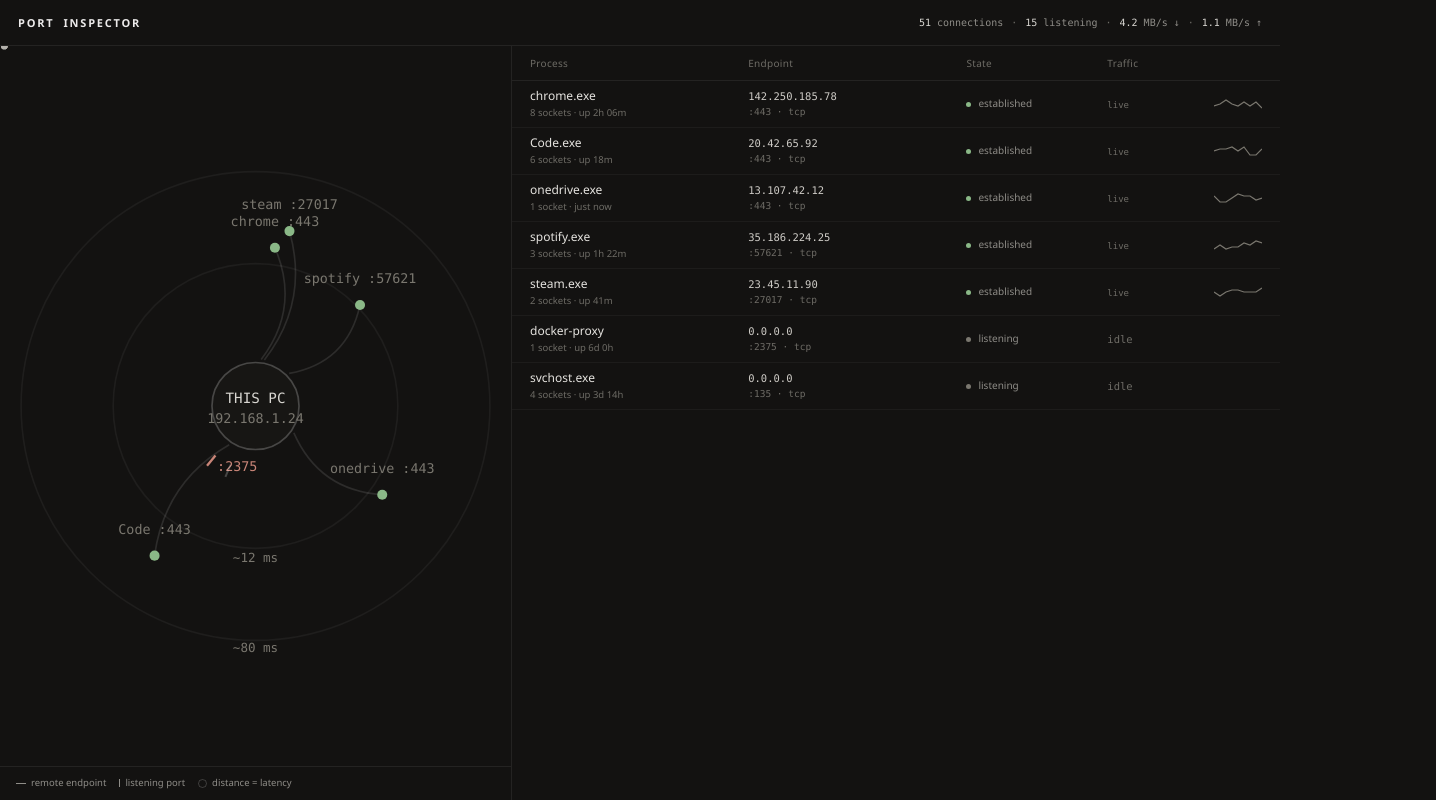
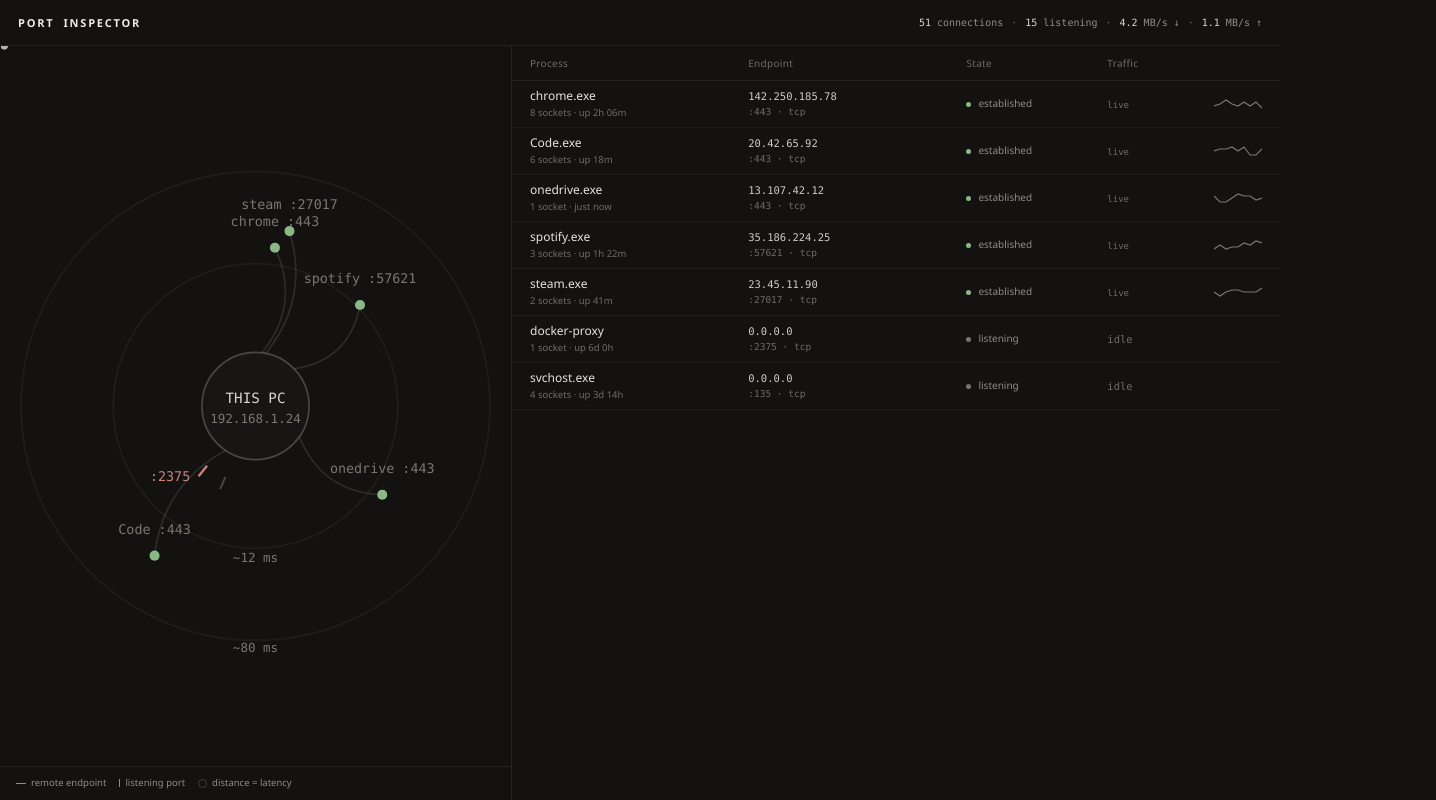
Before and after one commit to Pratham2994/Port-Inspector, a React (Vite) app: page / in a window 1280 px wide. Shown: the whole page, 1436 px wide, since content can reach past the window. Built offline with nearby package versions, Linux system fonts and the light colour scheme.

Commit message:
fix tooltip clipping and map layout

```diff
--- a/src/App.tsx
+++ b/src/App.tsx
@@ -6,6 +6,7 @@ import { hasBridge } from "./env";
 import TopBar from "./components/TopBar";
 import MapCanvas from "./components/MapCanvas";
 import ConnList from "./components/ConnList";
+import { TipProvider } from "./components/Tip";
 
 export default function App() {
   const [snap, setSnap] = useState<Snapshot>(() => mockSnapshot(Date.now()));
@@ -39,6 +40,7 @@ export default function App() {
   const groups = groupByEndpoint(conns);
 
   return (
+    <TipProvider>
       <div className="app">
         <TopBar totals={snap.totals} />
         <div className="main">
@@ -51,5 +53,6 @@ export default function App() {
           />
         </div>
       </div>
+    </TipProvider>
   );
 }
--- a/src/components/ConnList.tsx
+++ b/src/components/ConnList.tsx
@@ -1,6 +1,7 @@
 import type { ConnGroup } from "../data/types";
 import ConnRow from "./ConnRow";
 import Drawer from "./Drawer";
+import { useTip } from "./Tip";
 
 interface Props {
   groups: ConnGroup[];
@@ -10,12 +11,13 @@ interface Props {
 }
 
 export default function ConnList({ groups, selectedKey, now, onSelect }: Props) {
+  const tip = useTip();
   return (
     <div className="list">
       <div className="cols">
         <span className="col">Process</span>
-        <span className="col tip" data-tip="The other computer this one talks to, and which door number it uses.">Endpoint</span>
-        <span className="col tip" data-tip="Live means talking right now. Listening means waiting for a knock on the door.">State</span>
+        <span className="col" {...tip.for("The other computer this one talks to, and which door number it uses.")}>Endpoint</span>
+        <span className="col" {...tip.for("Live means talking right now. Listening means waiting for a knock on the door.")}>State</span>
         <span className="col">Traffic</span>
       </div>
       <div className="rows">
--- a/src/components/ConnRow.tsx
+++ b/src/components/ConnRow.tsx
@@ -1,6 +1,7 @@
 import type { ConnGroup } from "../data/types";
 import { fmtAge } from "../fmt";
 import Sparkline from "./Sparkline";
+import { useTip } from "./Tip";
 
 interface Props {
   group: ConnGroup;
@@ -26,25 +27,32 @@ const stateTip: Record<ConnGroup["state"], string> = {
 };
 
 export default function ConnRow({ group, selected, now, onSelect }: Props) {
+  const tip = useTip();
   const port = group.remotePort ?? group.listenPort;
   const host = group.remoteAddr ?? group.conns[0].localAddr;
   return (
     <div className={`row${selected ? " sel" : ""}`} onClick={() => onSelect(group.key)}>
       <div className="proc">
         {group.procName}
-        <span className="small tip" data-tip="Each socket is one open line between two programs. The second part says how long ago this connection started.">
+        <span
+          className="small"
+          {...tip.for("Each socket is one open line between two programs. The second part says how long ago this connection started.")}
+        >
           {group.conns.length} socket{group.conns.length > 1 ? "s" : ""} · {fmtAge(now - group.firstSeen)}
         </span>
       </div>
       <div className="ep mono">
         {host}
-        <span className="small tip" data-tip={`Port ${port} is a door number. Hover the row to open it and read what this port is for.`}>
+        <span
+          className="small"
+          {...tip.for(`Port ${port} is a door number. Click the row to open it and read what this port is for.`)}
+        >
           :{port} · {group.proto}
         </span>
       </div>
       <div className="statecell">
         <span className={`sdot ${stateDot[group.state]}`} />
-        <span className="stateword tip r" data-tip={stateTip[group.state]}>
+        <span className="stateword" {...tip.for(stateTip[group.state])}>
           {group.state}
         </span>
       </div>
--- a/src/components/MapCanvas.tsx
+++ b/src/components/MapCanvas.tsx
@@ -1,11 +1,12 @@
 import type { ConnGroup } from "../data/types";
+import { useTip } from "./Tip";
 
 interface Props {
   groups: ConnGroup[];
   selectedKey: string | null;
 }
 
-const CX = 150, CY = 215, R = 140, NODE = 28;
+const CX = 150, CY = 215, R = 140, NODE = 32, TICK_IN = 46, TICK_OUT = 54;
 const RADII = [85, 140];
 
 function hash(s: string): number {
@@ -31,6 +32,7 @@ function arcPath(angleDeg: number, frac: number): string {
 const short = (p: string) => p.replace(/\.exe$/i, "");
 
 export default function MapCanvas({ groups, selectedKey }: Props) {
+  const tip = useTip();
   const remotes = groups.filter((g) => g.remoteAddr != null && g.state === "established");
   const listeners = groups.filter((g) => g.listenPort != null);
 
@@ -44,7 +46,7 @@ export default function MapCanvas({ groups, selectedKey }: Props) {
           <text x={CX} y={308} textAnchor="middle" className="map-label" style={{ fontSize: 7.5 }}>~12 ms</text>
           <text x={CX} y={362} textAnchor="middle" className="map-label" style={{ fontSize: 7.5 }}>~80 ms</text>
 
-          {remotes.map((g, i) => {
+          {remotes.map((g) => {
             const h = hash(g.remoteAddr!);
             const angle = (h % 320) + 20;
             const frac = 0.55 + ((h >>> 8) % 40) / 100;
@@ -53,10 +55,15 @@ export default function MapCanvas({ groups, selectedKey }: Props) {
             const end = polar(angle, R * frac);
             const packets = Math.min(g.conns.length, sel ? 3 : 1);
             return (
-              <g key={g.key}>
+              <g
+                key={g.key}
+                {...tip.for(
+                  `${g.procName} talking to ${g.remoteAddr} on port ${g.remotePort}. Dots travelling the line are your data moving.`,
+                )}
+              >
                 <path id={id} className={`arc${sel ? " sel" : ""}`} pathLength={1} d={arcPath(angle, frac)} fill="none" />
                 {Array.from({ length: packets }, (_, p) => (
-                  <circle key={p} r={sel ? 2.2 : 2} fill={sel ? "#eceaea" : "#b5b2ad"} opacity={sel ? 1 : 0.6}>
+                  <circle key={p} r={sel ? 2.2 : 2} fill={sel ? "#ececea" : "#b5b2ad"} opacity={sel ? 1 : 0.6}>
                     <animateMotion dur={`${1.8 + p * 0.5}s`} begin={`${0.2 + p * 0.45}s`} repeatCount="indefinite">
                       <mpath xlinkHref={`#${id}`} href={`#${id}`} />
                     </animateMotion>
@@ -74,14 +81,17 @@ export default function MapCanvas({ groups, selectedKey }: Props) {
             const h = hash(String(g.listenPort));
             const angle = (h % 340) + 10;
             const a = (angle * Math.PI) / 180;
-            const x1 = CX + 38 * Math.cos(a), y1 = CY + 38 * Math.sin(a);
-            const x2 = CX + 46 * Math.cos(a), y2 = CY + 46 * Math.sin(a);
+            const x1 = CX + TICK_IN * Math.cos(a), y1 = CY + TICK_IN * Math.sin(a);
+            const x2 = CX + TICK_OUT * Math.cos(a), y2 = CY + TICK_OUT * Math.sin(a);
             const warn = g.listenPort === 2375;
+            const text = warn
+              ? `Docker's control door on this PC, open with no password. Anyone nearby could take over Docker through it. That is why this tick is red.`
+              : `A door held open by ${g.procName}, waiting for someone to connect. Pointing outward from your PC.`;
             return (
-              <g key={g.key}>
+              <g key={g.key} {...tip.for(text)}>
                 <line x1={x1} y1={y1} x2={x2} y2={y2} stroke={warn ? "var(--warn)" : "rgba(255,255,255,0.22)"} strokeWidth={warn ? 1.4 : 1.2} />
                 {warn && (
-                  <text x={x2 + 6} y={y2 + 3} className="map-label" style={{ fill: "var(--warn)" }}>
+                  <text x={x2 + (x2 > CX ? 5 : -5)} y={y2 + 3} textAnchor={x2 > CX ? "start" : "end"} className="map-label" style={{ fill: "var(--warn)" }}>
                     :{g.listenPort}
                   </text>
                 )}
@@ -89,15 +99,17 @@ export default function MapCanvas({ groups, selectedKey }: Props) {
             );
           })}
 
-          <circle cx={CX} cy={CY} r="26" fill="var(--panel)" stroke="rgba(255,255,255,0.22)" strokeWidth="1" />
-          <text x={CX} y={CY - 2} textAnchor="middle" className="map-label w" style={{ fontSize: 8.5 }}>THIS PC</text>
-          <text x={CX} y={CY + 10} textAnchor="middle" className="map-label">192.168.1.24</text>
+          <g {...tip.for("Your PC. Every line on this map starts at this machine.")}>
+            <circle cx={CX} cy={CY} r={NODE} fill="var(--panel)" stroke="rgba(255,255,255,0.22)" strokeWidth="1" />
+            <text x={CX} y={CY - 2} textAnchor="middle" className="map-label w" style={{ fontSize: 8.5 }}>THIS PC</text>
+            <text x={CX} y={CY + 10} textAnchor="middle" className="map-label" style={{ fontSize: 7.5 }}>192.168.1.24</text>
+          </g>
         </svg>
       </div>
       <div className="legend">
-        <span className="tip" data-tip="Each arc is one place this PC is talking to right now. Dots travelling along it are your data moving."><i />remote endpoint</span>
-        <span className="tip" data-tip="Short ticks close to the middle are doors on this PC that stay open, waiting for someone to connect."><i className="tick" />listening port</span>
-        <span className="tip" data-tip="How fast the other computer answers. Closer to the middle means a faster reply."><i className="ring" />distance = latency</span>
+        <span {...tip.for("Each arc is one place this PC is talking to right now. Dots travelling along it are your data moving.")}><i />remote endpoint</span>
+        <span {...tip.for("Short ticks close to the middle are doors on this PC that stay open, waiting for someone to connect.")}><i className="tick" />listening port</span>
+        <span {...tip.for("How fast the other computer answers. Closer to the middle means a faster reply.")}><i className="ring" />distance = latency</span>
       </div>
     </div>
   );
--- a/src/components/Sparkline.tsx
+++ b/src/components/Sparkline.tsx
@@ -1,3 +1,5 @@
+import { useTip } from "./Tip";
+
 interface Props {
   seed: string;
   hot?: boolean;
@@ -17,8 +19,14 @@ function pointsFor(seed: string): string {
 }
 
 export default function Sparkline({ seed, hot }: Props) {
+  const tip = useTip();
   return (
-    <svg className={`spark${hot ? " hot" : ""} tip r`} data-tip="Traffic in the last minute. A higher line means more data moving." viewBox="0 0 48 17" preserveAspectRatio="none">
+    <svg
+      className={`spark${hot ? " hot" : ""}`}
+      viewBox="0 0 48 17"
+      preserveAspectRatio="none"
+      {...tip.for("Traffic in the last minute. A higher line means more data moving.")}
+    >
       <polyline points={pointsFor(seed)} />
     </svg>
   );
--- /dev/null
+++ b/src/components/Tip.tsx
@@ -0,0 +1,97 @@
+import { createContext, useCallback, useContext, useLayoutEffect, useMemo, useRef, useState, type ReactNode } from "react";
+
+interface TipRequest {
+  text: string;
+  el: HTMLElement | SVGElement;
+}
+
+interface Coords {
+  x: number;
+  y: number;
+  below: boolean;
+}
+
+const Ctx = createContext<{ show: (r: TipRequest) => void; hide: () => void }>({
+  show: () => {},
+  hide: () => {},
+});
+
+type TipHandlers = {
+  onMouseEnter: (e: React.MouseEvent<HTMLElement | SVGElement>) => void;
+  onMouseLeave: () => void;
+  onFocus: (e: React.FocusEvent<HTMLElement | SVGElement>) => void;
+  onBlur: () => void;
+};
+
+/** Hover and focus tooltip props for any element, HTML or SVG. */
+export function useTip() {
+  const api = useContext(Ctx);
+  return useMemo(() => {
+    const forText = (text: string): TipHandlers => ({
+      onMouseEnter: (e) => api.show({ text, el: e.currentTarget }),
+      onMouseLeave: api.hide,
+      onFocus: (e) => api.show({ text, el: e.currentTarget }),
+      onBlur: api.hide,
+    });
+    return { for: forText, show: api.show, hide: api.hide };
+  }, [api]);
+}
+
+/**
+ * Renders every tooltip in one fixed-position layer at the app root, so no
+ * scroll container can clip it and no window edge can cut it. Flips below
+ * the target when there is no room above.
+ */
+export function TipProvider({ children }: { children: ReactNode }) {
+  const [req, setReq] = useState<TipRequest | null>(null);
+  const [pos, setPos] = useState<Coords | null>(null);
+  const boxRef = useRef<HTMLDivElement>(null);
+
+  const show = useCallback((r: TipRequest) => {
+    setPos(null);
+    setReq(r);
+  }, []);
+  const hide = useCallback(() => {
+    setReq(null);
+    setPos(null);
+  }, []);
+
+  useLayoutEffect(() => {
+    if (!req || pos || !boxRef.current) return;
+    const t = req.el.getBoundingClientRect();
+    const b = boxRef.current.getBoundingClientRect();
+    const below = t.top < b.height + 86;
+    const x = Math.min(Math.max(8, t.left), window.innerWidth - b.width - 8);
+    let y = below ? t.bottom + 9 : t.top - b.height - 9;
+    let flipped = below;
+    if (y < 8) {
+      y = t.bottom + 9;
+      flipped = true;
+    }
+    setPos({ x, y, below: flipped });
+  });
+
+  useLayoutEffect(() => {
+    if (!req) return;
+    window.addEventListener("scroll", hide, true);
+    window.addEventListener("resize", hide);
+    return () => {
+      window.removeEventListener("scroll", hide, true);
+      window.removeEventListener("resize", hide);
+    };
+  }, [req, hide]);
+
+  return (
+    <Ctx.Provider value={{ show, hide }}>
+      {children}
+      <div
+        ref={boxRef}
+        className={`tooltip${pos ? " show" : ""}${pos?.below ? " below" : ""}`}
+        style={pos ? { left: pos.x, top: pos.y } : { visibility: "hidden" }}
+        role="tooltip"
+      >
+        {req?.text}
+      </div>
+    </Ctx.Provider>
+  );
+}
--- a/src/components/TopBar.tsx
+++ b/src/components/TopBar.tsx
@@ -1,23 +1,25 @@
 import type { Totals } from "../data/types";
+import { useTip } from "./Tip";
 
 export default function TopBar({ totals }: { totals: Totals }) {
+  const tip = useTip();
   return (
     <header className="topbar">
       <span className="wordmark">PORT&nbsp;&nbsp;INSPECTOR</span>
       <span className="stats mono">
-        <span className="tip b" data-tip="Lines where two computers are talking right now.">
+        <span {...tip.for("Lines where two computers are talking right now.")}>
           <b>{totals.conns}</b> connections
         </span>
         <span className="sep">·</span>
-        <span className="tip b" data-tip="Doors on this PC that are open and waiting for someone to connect.">
+        <span {...tip.for("Doors on this PC that are open and waiting for someone to connect.")}>
           <b>{totals.listening}</b> listening
         </span>
         <span className="sep">·</span>
-        <span className="tip b" data-tip="Data arriving on this PC, every second.">
+        <span {...tip.for("Data arriving on this PC, every second.")}>
           <b>{totals.down.toFixed(1)}</b> MB/s ↓
         </span>
         <span className="sep">·</span>
-        <span className="tip b" data-tip="Data leaving this PC, every second.">
+        <span {...tip.for("Data leaving this PC, every second.")}>
           <b>{totals.up.toFixed(1)}</b> MB/s ↑
         </span>
       </span>
```
Also changed, not shown: src/styles.css (+8 -14 lines). Lines whose indentation alone changed are shown as unchanged.
